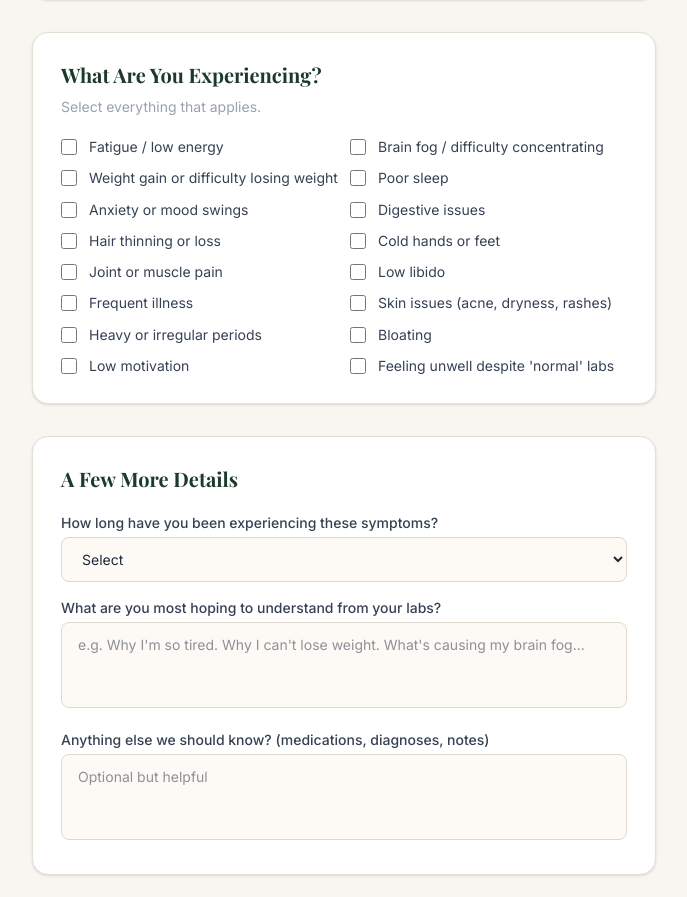
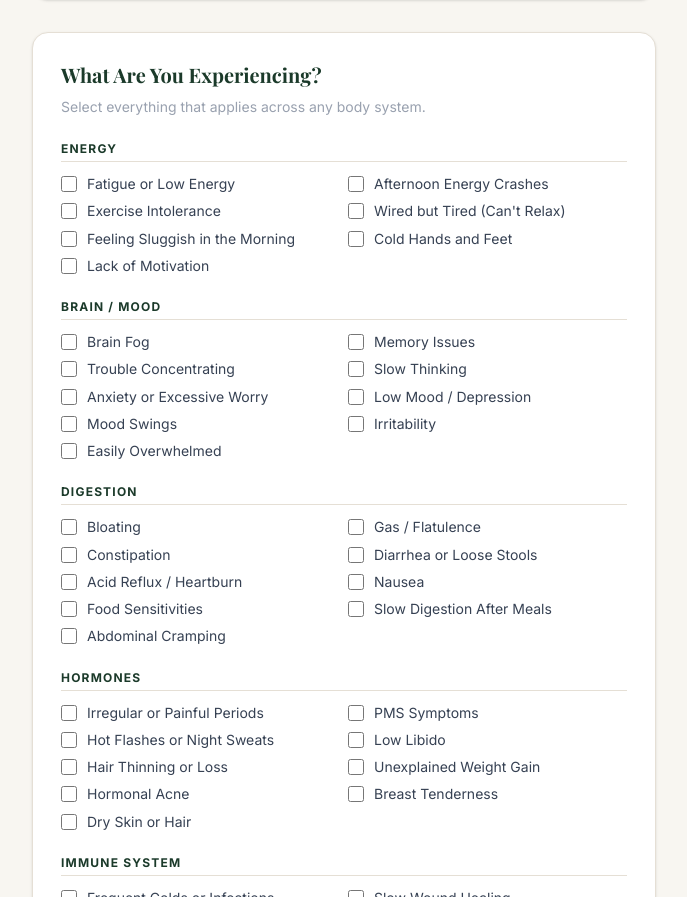
Before and after one commit to Sherryfarmshop/rooted-clarity-website, a Next.js app: page /upload in a window 1280 px wide. Shown: the part 935-1832 px from the top of the page, without its empty margins (296-983 px from the left). Built offline with nearby package versions, Linux system fonts and the light colour scheme; a web font is replaced by a local one.

Commit message:
upload-full-symptom-database-by-system

```diff
--- a/src/app/upload/page.tsx
+++ b/src/app/upload/page.tsx
@@ -3,23 +3,104 @@ import { useState } from "react";
 import Navbar from "@/components/Navbar";
 import Footer from "@/components/Footer";
 
-const symptoms = [
-  "Fatigue / low energy",
-  "Brain fog / difficulty concentrating",
-  "Weight gain or difficulty losing weight",
-  "Poor sleep",
-  "Anxiety or mood swings",
-  "Digestive issues",
-  "Hair thinning or loss",
-  "Cold hands or feet",
-  "Joint or muscle pain",
-  "Low libido",
-  "Frequent illness",
-  "Skin issues (acne, dryness, rashes)",
-  "Heavy or irregular periods",
-  "Bloating",
-  "Low motivation",
-  "Feeling unwell despite 'normal' labs",
+const symptomGroups = [
+  {
+    label: "Energy",
+    symptoms: [
+      "Fatigue or Low Energy", "Afternoon Energy Crashes", "Exercise Intolerance",
+      "Wired but Tired (Can't Relax)", "Feeling Sluggish in the Morning",
+      "Cold Hands and Feet", "Lack of Motivation",
+    ],
+  },
+  {
+    label: "Brain / Mood",
+    symptoms: [
+      "Brain Fog", "Memory Issues", "Trouble Concentrating", "Slow Thinking",
+      "Anxiety or Excessive Worry", "Low Mood / Depression", "Mood Swings",
+      "Irritability", "Easily Overwhelmed",
+    ],
+  },
+  {
+    label: "Digestion",
+    symptoms: [
+      "Bloating", "Gas / Flatulence", "Constipation", "Diarrhea or Loose Stools",
+      "Acid Reflux / Heartburn", "Nausea", "Food Sensitivities",
+      "Slow Digestion After Meals", "Abdominal Cramping",
+    ],
+  },
+  {
+    label: "Hormones",
+    symptoms: [
+      "Irregular or Painful Periods", "PMS Symptoms", "Hot Flashes or Night Sweats",
+      "Low Libido", "Hair Thinning or Loss", "Unexplained Weight Gain",
+      "Hormonal Acne", "Breast Tenderness", "Dry Skin or Hair",
+    ],
+  },
+  {
+    label: "Immune System",
+    symptoms: [
+      "Frequent Colds or Infections", "Slow Wound Healing", "Seasonal Allergies",
+      "Autoimmune Flares", "Chronic Low-Grade Inflammation",
+      "Swollen Lymph Nodes", "Prone to Fever or Infection",
+    ],
+  },
+  {
+    label: "Cardiovascular",
+    symptoms: [
+      "Heart Palpitations", "Chest Tightness", "Shortness of Breath with Activity",
+      "Leg or Ankle Swelling", "Dizziness When Standing Up", "High Blood Pressure Awareness",
+    ],
+  },
+  {
+    label: "Nervous System",
+    symptoms: [
+      "Tingling or Numbness", "Tremors or Shaking", "Dizziness / Vertigo",
+      "Headaches or Migraines", "Burning or Shooting Nerve Pain", "Light or Sound Sensitivity",
+    ],
+  },
+  {
+    label: "Detox / Liver",
+    symptoms: [
+      "Dark Urine", "Chemical or Fragrance Sensitivities", "Bitter Taste in Mouth",
+      "Strong Body Odor", "Skin Yellowing / Jaundice", "Nausea After Fatty Foods",
+    ],
+  },
+  {
+    label: "Hydration / Electrolytes",
+    symptoms: [
+      "Muscle Cramps", "Excessive Thirst", "Dry Mouth or Lips",
+      "Frequent Urination", "Low Blood Pressure Symptoms", "Concentrated / Dark Urine",
+    ],
+  },
+  {
+    label: "Respiratory",
+    symptoms: [
+      "Chronic Cough", "Wheezing or Labored Breathing", "Nasal Congestion",
+      "Post-Nasal Drip", "Shortness of Breath at Rest",
+    ],
+  },
+  {
+    label: "Sleep",
+    symptoms: [
+      "Trouble Falling Asleep", "Waking During the Night", "Unrefreshing Sleep",
+      "Excessive Daytime Sleepiness", "Restless Legs at Night", "Vivid or Disturbing Dreams",
+    ],
+  },
+  {
+    label: "Stress",
+    symptoms: [
+      "High Daily Stress Levels", "Chronic Stress or Burnout", "Panic Attacks",
+      "Emotional Reactivity", "Difficulty Unwinding", "Jaw Clenching or Teeth Grinding",
+    ],
+  },
+  {
+    label: "Diet & Lifestyle",
+    symptoms: [
+      "High Sugar or Refined Carb Intake", "Skipping Meals or Fasting Issues",
+      "Low Protein Intake", "High Processed Food Consumption",
+      "Eating Very Late at Night", "Poor Daily Hydration", "Frequent Sugar or Salt Cravings",
+    ],
+  },
 ];
 
 export default function UploadPage() {
@@ -31,13 +112,11 @@ export default function UploadPage() {
     setLoading(true);
     const form = e.currentTarget;
     const data = new FormData(form);
-
     const res = await fetch("https://formspree.io/f/xpwrnqyj", {
       method: "POST",
       body: data,
       headers: { Accept: "application/json" },
     });
-
     setLoading(false);
     if (res.ok) {
       setSubmitted(true);
@@ -52,17 +131,13 @@ export default function UploadPage() {
       <main className="bg-[#f8f6f1] min-h-screen pt-28 pb-20">
         <div className="max-w-2xl mx-auto px-6">
 
-          {/* Header */}
-          <p className="text-[#8B6914]/60 text-xs uppercase tracking-[0.2em] mb-4">
-            Rooted Clarity Health
-          </p>
+          <p className="text-[#8B6914]/60 text-xs uppercase tracking-[0.2em] mb-4">Rooted Clarity Health</p>
           <h1 className="font-serif text-4xl sm:text-5xl font-bold text-[#1B3A2A] leading-tight mb-3">
             Start Your Review
           </h1>
           <p className="text-gray-500 text-base leading-relaxed mb-10">
             Upload your labs and tell us what you&apos;re experiencing. We&apos;ll review your results and send you personalized insights within 48 hours.
           </p>
-
           <div className="w-12 h-px bg-[#C9A84C] mb-10" />
 
           {submitted ? (
@@ -79,7 +154,7 @@ export default function UploadPage() {
               <p className="text-[#8B6914]/60 text-sm mt-6 italic">No subscriptions. No overwhelm. Just clarity.</p>
             </div>
           ) : (
-            <form onSubmit={handleSubmit} className="space-y-8" encType="multipart/form-data">
+            <form onSubmit={handleSubmit} className="space-y-8">
 
               {/* Basic info */}
               <div className="bg-white rounded-2xl p-7 shadow-sm border border-[#e5dfd5]">
@@ -87,40 +162,20 @@ export default function UploadPage() {
                 <div className="space-y-4">
                   <div>
                     <label className="block text-sm font-medium text-gray-700 mb-1">Full Name</label>
-                    <input
-                      type="text"
-                      name="name"
-                      required
-                      className="w-full border border-[#e0d8cc] rounded-lg px-4 py-3 text-gray-800 bg-[#fdfaf6] focus:outline-none focus:ring-2 focus:ring-[#1B3A2A]/20 text-sm"
-                      placeholder="Your name"
-                    />
+                    <input type="text" name="name" required className="w-full border border-[#e0d8cc] rounded-lg px-4 py-3 text-gray-800 bg-[#fdfaf6] focus:outline-none focus:ring-2 focus:ring-[#1B3A2A]/20 text-sm" placeholder="Your name" />
                   </div>
                   <div>
                     <label className="block text-sm font-medium text-gray-700 mb-1">Email Address</label>
-                    <input
-                      type="email"
-                      name="email"
-                      required
-                      className="w-full border border-[#e0d8cc] rounded-lg px-4 py-3 text-gray-800 bg-[#fdfaf6] focus:outline-none focus:ring-2 focus:ring-[#1B3A2A]/20 text-sm"
-                      placeholder="Where we'll send your results"
-                    />
+                    <input type="email" name="email" required className="w-full border border-[#e0d8cc] rounded-lg px-4 py-3 text-gray-800 bg-[#fdfaf6] focus:outline-none focus:ring-2 focus:ring-[#1B3A2A]/20 text-sm" placeholder="Where we'll send your results" />
                   </div>
                   <div className="grid grid-cols-2 gap-4">
                     <div>
                       <label className="block text-sm font-medium text-gray-700 mb-1">Age</label>
-                      <input
-                        type="number"
-                        name="age"
-                        className="w-full border border-[#e0d8cc] rounded-lg px-4 py-3 text-gray-800 bg-[#fdfaf6] focus:outline-none focus:ring-2 focus:ring-[#1B3A2A]/20 text-sm"
-                        placeholder="Age"
-                      />
+                      <input type="number" name="age" className="w-full border border-[#e0d8cc] rounded-lg px-4 py-3 text-gray-800 bg-[#fdfaf6] focus:outline-none focus:ring-2 focus:ring-[#1B3A2A]/20 text-sm" placeholder="Age" />
                     </div>
                     <div>
                       <label className="block text-sm font-medium text-gray-700 mb-1">Biological Sex</label>
-                      <select
-                        name="sex"
-                        className="w-full border border-[#e0d8cc] rounded-lg px-4 py-3 text-gray-800 bg-[#fdfaf6] focus:outline-none focus:ring-2 focus:ring-[#1B3A2A]/20 text-sm"
-                      >
+                      <select name="sex" className="w-full border border-[#e0d8cc] rounded-lg px-4 py-3 text-gray-800 bg-[#fdfaf6] focus:outline-none focus:ring-2 focus:ring-[#1B3A2A]/20 text-sm">
                         <option value="">Select</option>
                         <option>Female</option>
                         <option>Male</option>
@@ -134,46 +189,41 @@ export default function UploadPage() {
               <div className="bg-white rounded-2xl p-7 shadow-sm border border-[#e5dfd5]">
                 <h2 className="font-serif text-xl font-bold text-[#1B3A2A] mb-2">Upload Your Labs</h2>
                 <p className="text-gray-400 text-sm mb-5">PDFs, images, or screenshots accepted. Up to 10MB.</p>
-                <input
-                  type="file"
-                  name="labs"
-                  accept=".pdf,.jpg,.jpeg,.png,.heic"
-                  className="w-full text-sm text-gray-600 file:mr-4 file:py-3 file:px-5 file:rounded-lg file:border-0 file:bg-[#1B3A2A] file:text-white file:text-sm file:font-medium file:cursor-pointer hover:file:bg-[#15301f] transition-colors"
-                />
-                <p className="text-gray-400 text-xs mt-3 italic">
-                  Don&apos;t have a digital copy? Describe your key values in the notes section below.
-                </p>
+                <input type="file" name="labs" accept=".pdf,.jpg,.jpeg,.png,.heic" className="w-full text-sm text-gray-600 file:mr-4 file:py-3 file:px-5 file:rounded-lg file:border-0 file:bg-[#1B3A2A] file:text-white file:text-sm file:font-medium file:cursor-pointer hover:file:bg-[#15301f] transition-colors" />
+                <p className="text-gray-400 text-xs mt-3 italic">Don&apos;t have a digital copy? Describe your key values in the notes section below.</p>
               </div>
 
-              {/* Symptoms */}
+              {/* Symptoms by system */}
               <div className="bg-white rounded-2xl p-7 shadow-sm border border-[#e5dfd5]">
                 <h2 className="font-serif text-xl font-bold text-[#1B3A2A] mb-2">What Are You Experiencing?</h2>
-                <p className="text-gray-400 text-sm mb-5">Select everything that applies.</p>
-                <div className="grid grid-cols-1 sm:grid-cols-2 gap-3">
-                  {symptoms.map((s) => (
-                    <label key={s} className="flex items-start gap-3 cursor-pointer group">
-                      <input
-                        type="checkbox"
-                        name="symptoms"
-                        value={s}
-                        className="mt-0.5 w-4 h-4 rounded border-[#e0d8cc] text-[#1B3A2A] focus:ring-[#1B3A2A]/20 accent-[#1B3A2A]"
-                      />
-                      <span className="text-gray-700 text-sm leading-snug group-hover:text-[#1B3A2A] transition-colors">{s}</span>
-                    </label>
+                <p className="text-gray-400 text-sm mb-6">Select everything that applies across any body system.</p>
+
+                <div className="space-y-6">
+                  {symptomGroups.map((group) => (
+                    <div key={group.label}>
+                      <p className="text-[#1B3A2A] text-xs font-bold uppercase tracking-widest mb-3 pb-1 border-b border-[#e5dfd5]">
+                        {group.label}
+                      </p>
+                      <div className="grid grid-cols-1 sm:grid-cols-2 gap-2">
+                        {group.symptoms.map((s) => (
+                          <label key={s} className="flex items-start gap-2.5 cursor-pointer group">
+                            <input type="checkbox" name="symptoms" value={s} className="mt-0.5 w-4 h-4 rounded border-[#e0d8cc] accent-[#1B3A2A]" />
+                            <span className="text-gray-700 text-sm leading-snug group-hover:text-[#1B3A2A] transition-colors">{s}</span>
+                          </label>
+                        ))}
+                      </div>
+                    </div>
                   ))}
                 </div>
               </div>
 
-              {/* How long */}
+              {/* Details */}
               <div className="bg-white rounded-2xl p-7 shadow-sm border border-[#e5dfd5]">
                 <h2 className="font-serif text-xl font-bold text-[#1B3A2A] mb-5">A Few More Details</h2>
                 <div className="space-y-4">
                   <div>
                     <label className="block text-sm font-medium text-gray-700 mb-1">How long have you been experiencing these symptoms?</label>
-                    <select
-                      name="duration"
-                      className="w-full border border-[#e0d8cc] rounded-lg px-4 py-3 text-gray-800 bg-[#fdfaf6] focus:outline-none focus:ring-2 focus:ring-[#1B3A2A]/20 text-sm"
-                    >
+                    <select name="duration" className="w-full border border-[#e0d8cc] rounded-lg px-4 py-3 text-gray-800 bg-[#fdfaf6] focus:outline-none focus:ring-2 focus:ring-[#1B3A2A]/20 text-sm">
                       <option value="">Select</option>
                       <option>Less than 3 months</option>
                       <option>3–6 months</option>
@@ -184,40 +234,22 @@ export default function UploadPage() {
                   </div>
                   <div>
                     <label className="block text-sm font-medium text-gray-700 mb-1">What are you most hoping to understand from your labs?</label>
-                    <textarea
-                      name="goals"
-                      rows={3}
-                      className="w-full border border-[#e0d8cc] rounded-lg px-4 py-3 text-gray-800 bg-[#fdfaf6] focus:outline-none focus:ring-2 focus:ring-[#1B3A2A]/20 text-sm resize-none"
-                      placeholder="e.g. Why I'm so tired. Why I can't lose weight. What's causing my brain fog..."
-                    />
+                    <textarea name="goals" rows={3} className="w-full border border-[#e0d8cc] rounded-lg px-4 py-3 text-gray-800 bg-[#fdfaf6] focus:outline-none focus:ring-2 focus:ring-[#1B3A2A]/20 text-sm resize-none" placeholder="e.g. Why I'm so tired. Why I can't lose weight. What's causing my brain fog..." />
                   </div>
                   <div>
                     <label className="block text-sm font-medium text-gray-700 mb-1">Anything else we should know? (medications, diagnoses, notes)</label>
-                    <textarea
-                      name="notes"
-                      rows={3}
-                      className="w-full border border-[#e0d8cc] rounded-lg px-4 py-3 text-gray-800 bg-[#fdfaf6] focus:outline-none focus:ring-2 focus:ring-[#1B3A2A]/20 text-sm resize-none"
-                      placeholder="Optional but helpful"
-                    />
+                    <textarea name="notes" rows={3} className="w-full border border-[#e0d8cc] rounded-lg px-4 py-3 text-gray-800 bg-[#fdfaf6] focus:outline-none focus:ring-2 focus:ring-[#1B3A2A]/20 text-sm resize-none" placeholder="Optional but helpful" />
                   </div>
                 </div>
               </div>
 
               {/* Submit */}
               <div className="text-center">
-                <button
-                  type="submit"
-                  disabled={loading}
-                  className="inline-block bg-[#C9A84C] text-[#1a1a1a] font-bold px-12 py-5 rounded-xl text-base uppercase tracking-widest shadow-xl hover:bg-[#b0873a] hover:-translate-y-0.5 transition-all duration-200 disabled:opacity-60 disabled:cursor-not-allowed"
-                >
+                <button type="submit" disabled={loading} className="inline-block bg-[#C9A84C] text-[#1a1a1a] font-bold px-12 py-5 rounded-xl text-base uppercase tracking-widest shadow-xl hover:bg-[#b0873a] hover:-translate-y-0.5 transition-all duration-200 disabled:opacity-60 disabled:cursor-not-allowed">
                   {loading ? "Sending..." : "Submit My Labs"}
                 </button>
-                <p className="text-gray-400 text-sm mt-4 italic">
-                  No subscriptions. No overwhelm. Just clarity.
-                </p>
-                <p className="text-gray-400 text-xs mt-2">
-                  We&apos;ll respond to your email within 48 hours.
-                </p>
+                <p className="text-gray-400 text-sm mt-4 italic">No subscriptions. No overwhelm. Just clarity.</p>
+                <p className="text-gray-400 text-xs mt-2">We&apos;ll respond to your email within 48 hours.</p>
               </div>
 
             </form>
```
